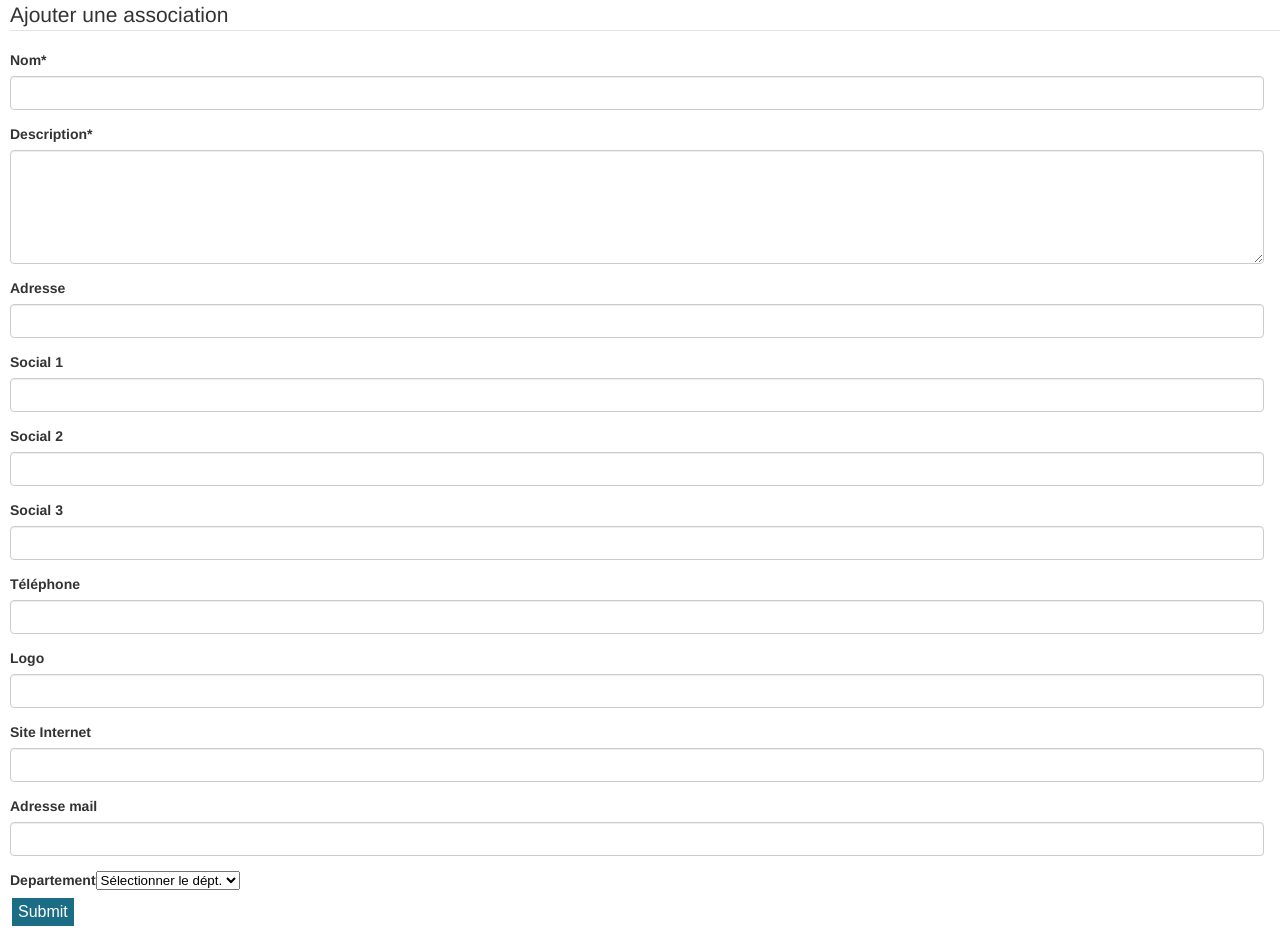
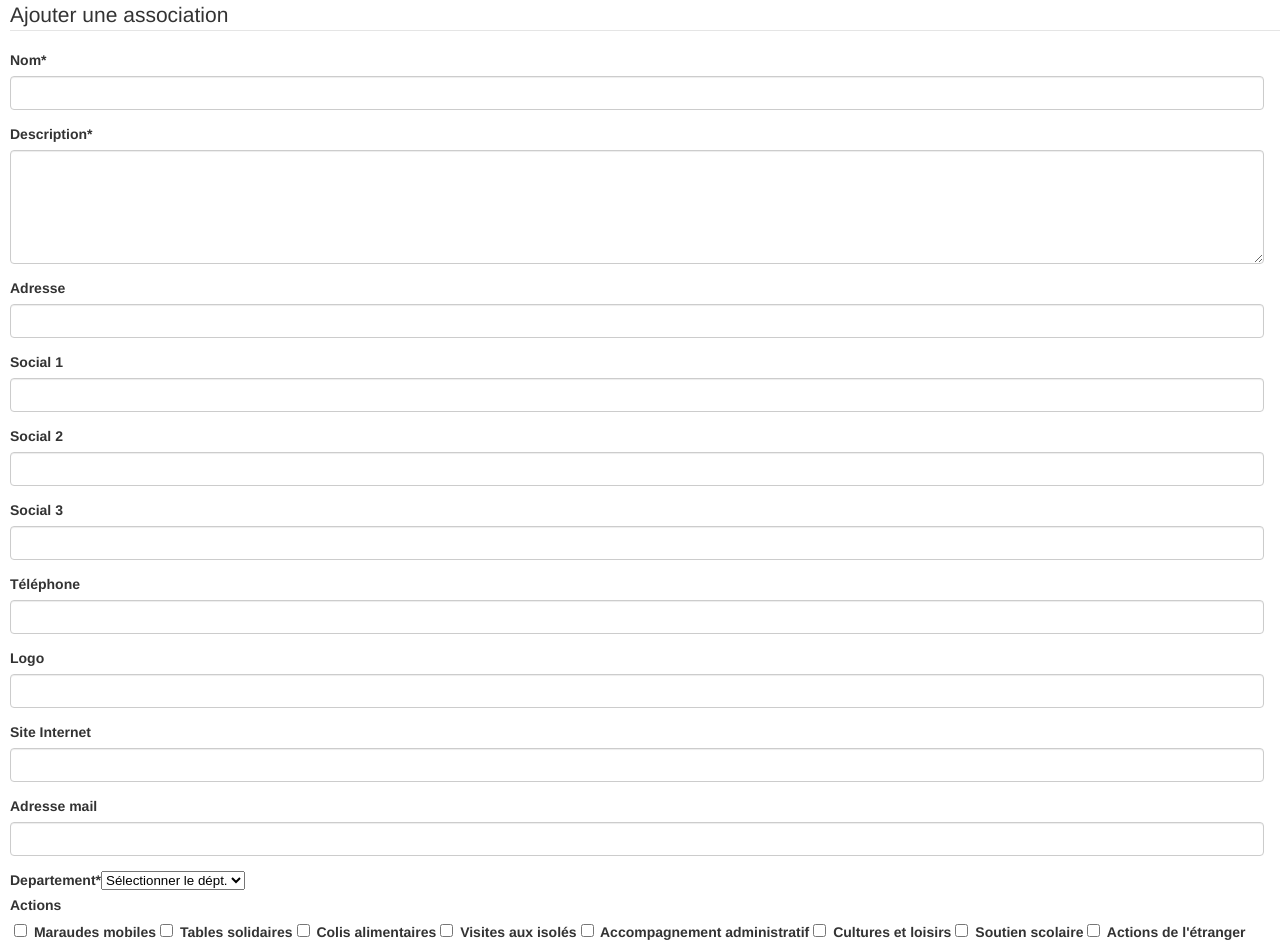
Before and after one commit to Barbyk/paris-js-0918-groupe1-react, a React (Create React App) app in the folder back/: page /addNewAssoprofil in a window 1280 px wide. Shown: the top 949 px of the page. Before the commit the page ends 928 px from the top, so only its background shows below. Built offline with nearby package versions, Linux system fonts and the light colour scheme; the HTML template or start-up script is replaced by a standard one.

Commit message:
add checkbox for actions

```diff
--- /dev/null
+++ b/back/src/component/Checkbox.js
@@ -0,0 +1,27 @@
+import React  from 'react';
+
+const CheckBox = (props) => {
+    return( <div>
+    <label for={props.name} className="form-label">{props.title}</label>
+    <div className="checkbox-group">
+      {props.options.map((option,index) => {
+        return (
+          <label key={option}>
+            <input
+              className="form-checkbox"
+              id = {props.name}
+              name={index}
+              onChange={props.handleChange}
+              value={option}
+              checked={ props.selectedOptions.indexOf(index.toString()) > -1 }
+              type="checkbox" /> {option}
+          </label>
+        );
+      })}
+    </div>
+  </div>
+);
+
+}
+
+export default CheckBox;
--- a/back/src/component/assoprofil/AddNewAssoprofil.js
+++ b/back/src/component/assoprofil/AddNewAssoprofil.js
@@ -1,10 +1,13 @@
 import React, { Component } from "react";
 import axios from "axios";
 import Saisie from '../Input'
+import Checkbox from '../Checkbox'
 
 class AddNewAssoprofil extends Component {
   state = {
-    addInputValue: { is_visible: "1" }
+    addInputValue: { is_visible: "1",actions:[] },
+    actionsOptions: ["Maraudes mobiles","Tables solidaires","Colis alimentaires","Visites aux isolés","Accompagnement administratif",
+    "Cultures et loisirs","Soutien scolaire","Actions de l'étranger","Aide aux migrants"],
   };
 
   handleChange = e => {
@@ -13,6 +16,23 @@ class AddNewAssoprofil extends Component {
     this.setState({ addInputValue });
   };
 
+  handleActionsCheckBox=(e)=> {
+
+    const newSelection = e.target.name;
+    let newSelectionArray;
+    // if pour les cas de déselection de la checkbox, on enleve la valeur du tableau
+    if (this.state.addInputValue.actions.indexOf(newSelection) > -1) {
+      newSelectionArray = this.state.addInputValue.actions.filter(s => s !== newSelection)
+    } else {
+      newSelectionArray = [...this.state.addInputValue.actions,  newSelection ];
+    }
+
+    this.setState({
+      addInputValue:
+        { ...this.state.addInputValue, actions: newSelectionArray }
+    })
+
+}
 
   submitNewAssoprofil = e => {
     e.preventDefault();
@@ -30,7 +50,7 @@ class AddNewAssoprofil extends Component {
         <form onSubmit={this.submitNewAssoprofil}>
 
           <fieldset><legend>Ajouter une association</legend></fieldset>
-<Saisie name="name" label="Nom*" value={this.state.addInputValue.name} handleChange={this.handleChange} isRequired={"required"}/>
+          <Saisie name="name" label="Nom*" value={this.state.addInputValue.name} handleChange={this.handleChange} isRequired={"required"} />
           <div className="form-group">
             <label class="control-label">Description*</label>
             <textarea
@@ -43,22 +63,22 @@ class AddNewAssoprofil extends Component {
               required
             />
           </div>
-<Saisie name="address" label="Adresse" value={this.state.addInputValue.address} handleChange={this.handleChange} isRequired={false}/>
-<Saisie name="social_network_url_1" label="Social 1" value={this.state.addInputValue.social_network_url_1} handleChange={this.handleChange} isRequired={false}/>
-<Saisie name="social_network_url_2" label="Social 2" value={this.state.addInputValue.social_network_url_2} handleChange={this.handleChange} isRequired={false}/>
-<Saisie name="social_network_url_3" label="Social 3" value={this.state.addInputValue.social_network_url_3} handleChange={this.handleChange} isRequired={false}/>
-<Saisie name="phone_number" label="Téléphone" value={this.state.addInputValue.phone_number} handleChange={this.handleChange} isRequired={false}/>
-<Saisie name="logo" label="Logo" value={this.state.addInputValue.logo} handleChange={this.handleChange} isRequired={false}/>
-<Saisie name="web_site" label="Site Internet" value={this.state.addInputValue.web_site} handleChange={this.handleChange} isRequired={false}/>
-<Saisie name="mail" label="Adresse mail" value={this.state.addInputValue.mail} handleChange={this.handleChange} isRequired={false}/>
+          <Saisie name="address" label="Adresse" value={this.state.addInputValue.address} handleChange={this.handleChange} isRequired={false} />
+          <Saisie name="social_network_url_1" label="Social 1" value={this.state.addInputValue.social_network_url_1} handleChange={this.handleChange} isRequired={false} />
+          <Saisie name="social_network_url_2" label="Social 2" value={this.state.addInputValue.social_network_url_2} handleChange={this.handleChange} isRequired={false} />
+          <Saisie name="social_network_url_3" label="Social 3" value={this.state.addInputValue.social_network_url_3} handleChange={this.handleChange} isRequired={false} />
+          <Saisie name="phone_number" label="Téléphone" value={this.state.addInputValue.phone_number} handleChange={this.handleChange} isRequired={false} />
+          <Saisie name="logo" label="Logo" value={this.state.addInputValue.logo} handleChange={this.handleChange} isRequired={false} />
+          <Saisie name="web_site" label="Site Internet" value={this.state.addInputValue.web_site} handleChange={this.handleChange} isRequired={false} />
+          <Saisie name="mail" label="Adresse mail" value={this.state.addInputValue.mail} handleChange={this.handleChange} isRequired={false} />
 
-    <label class="control-label">Departement</label>
+          <label class="control-label">Departement* </label>
           <select required name="departements_id" onChange={this.handleChange} value={this.state.addInputValue.departements_id}>
             <option name="departements_id" value="">Sélectionner le dépt.</option>
             <option name="departements_id" value="1">75 Paris</option>
             <option name="departements_id" value="2">92 Hauts-de-Seine</option>
           </select>
-
+          <Checkbox name="actions" title="Actions" options={this.state.actionsOptions} selectedOptions={this.state.addInputValue.actions||[]} handleChange={this.handleActionsCheckBox} isRequired={false} />
           <div><button type="submit">Submit</button></div>
         </form>
       </div>
--- a/back/src/component/assoprofil/ModifyAssoprofil.js
+++ b/back/src/component/assoprofil/ModifyAssoprofil.js
@@ -12,7 +12,6 @@ class ModifyNewAssoprofil extends Component {
         this.getAssoprofil();
     }
     handleChange = (e) => {
-        console.log(e.target.value,e.target.name)
         this.setState({ modifyInputValue:{...this.state.modifyInputValue,
             [e.target.name] : e.target.value,} });
     };
```
Also changed, not shown: back/src/component/assoprofil/Assoprofil.js (+2 -10 lines). Lines whose indentation alone changed are shown as unchanged.
